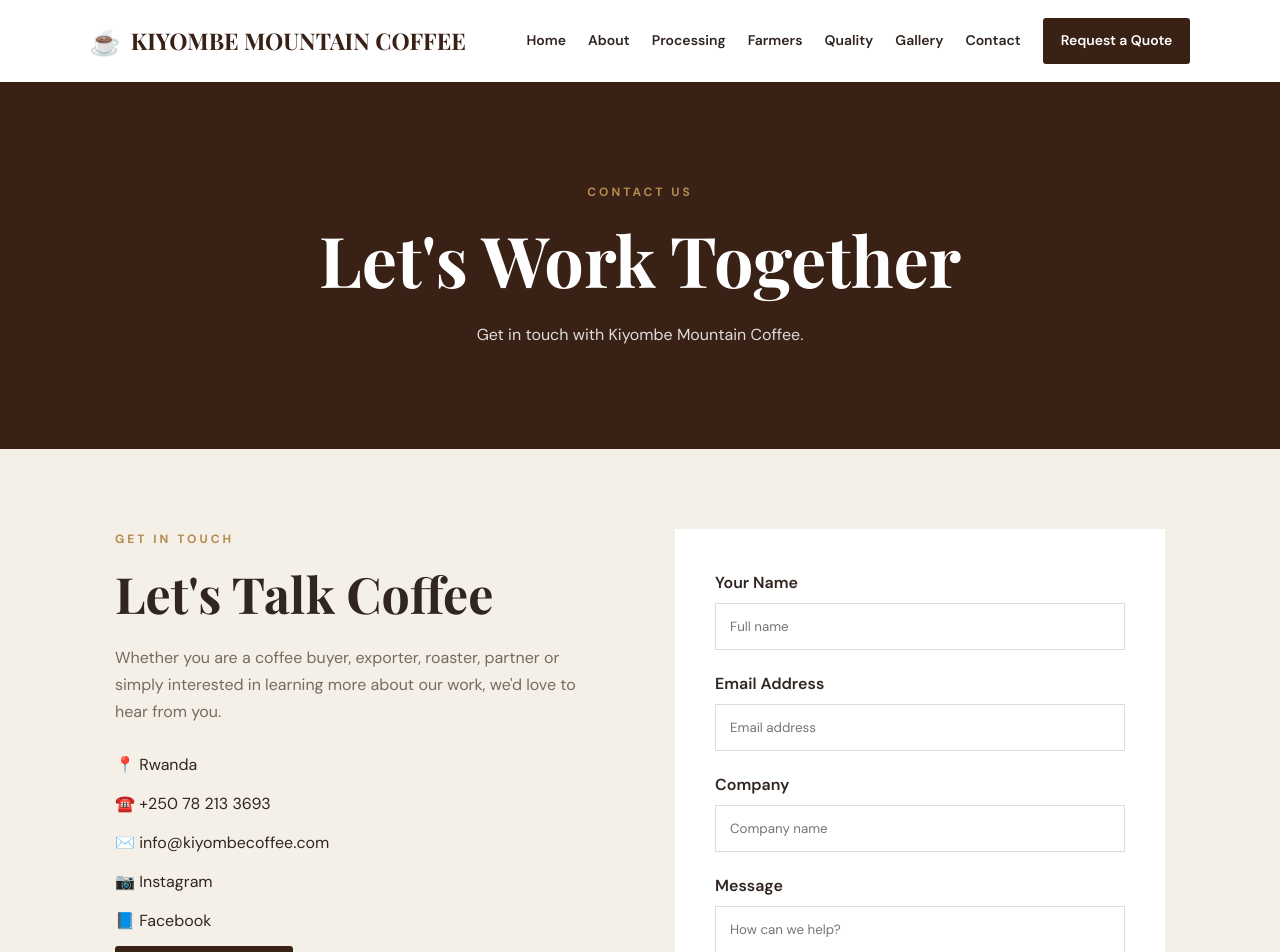
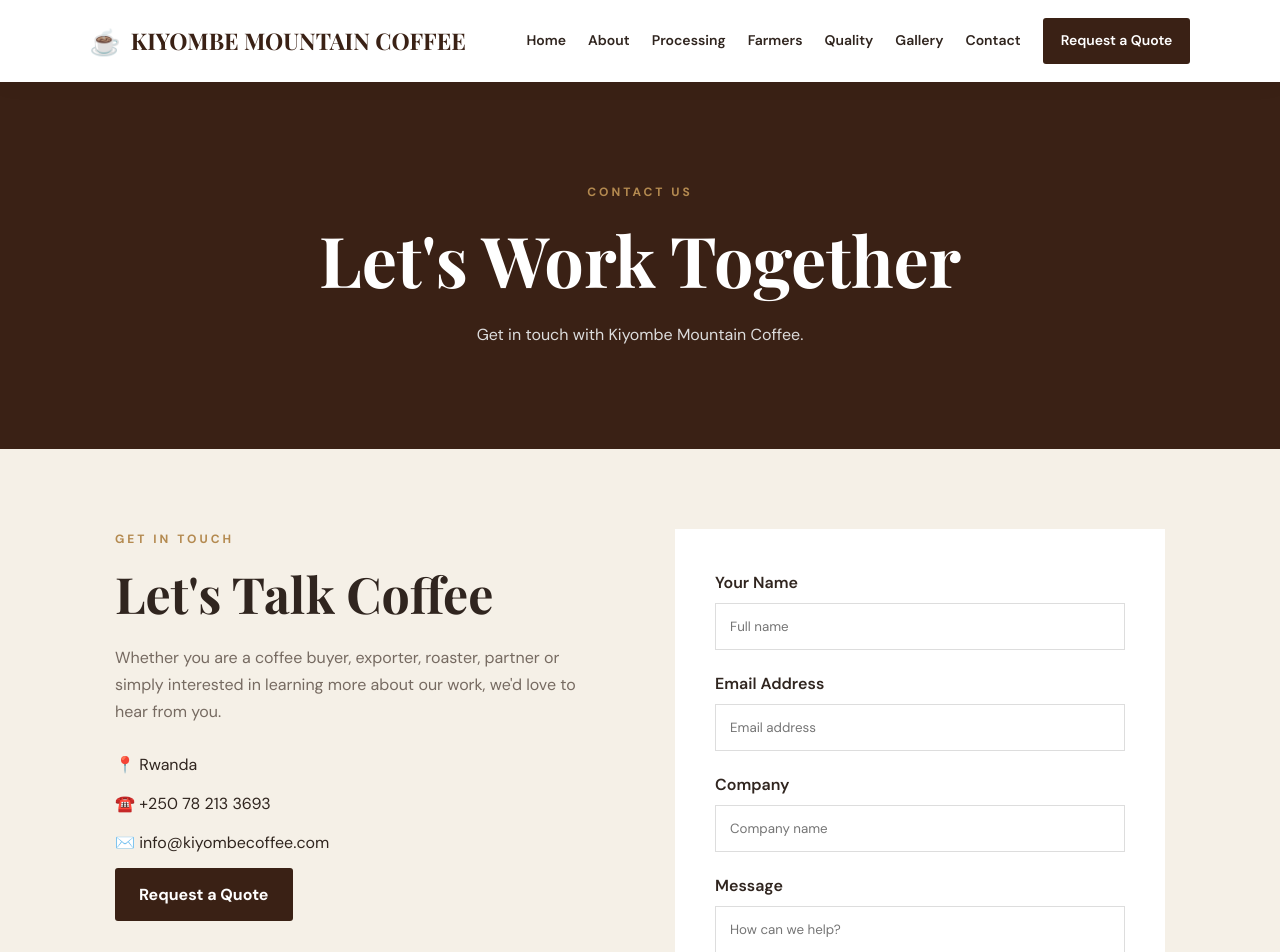
Before and after one commit to ishimwent/kiyombe-cooffe, a React (Vite) app: page /contact in a window 1280 px wide. Shown: the top 952 px of the page. Built offline with nearby package versions, Linux system fonts and the light colour scheme.

Commit message:
Update Contact.jsx

```diff
--- a/src/pages/Contact.jsx
+++ b/src/pages/Contact.jsx
@@ -63,13 +63,6 @@
               ✉️ info@kiyombecoffee.com
             </p>
 
-            <p>
-              📷 Instagram
-            </p>
-
-            <p>
-              📘 Facebook
-            </p>
 
           </div>
 
```
